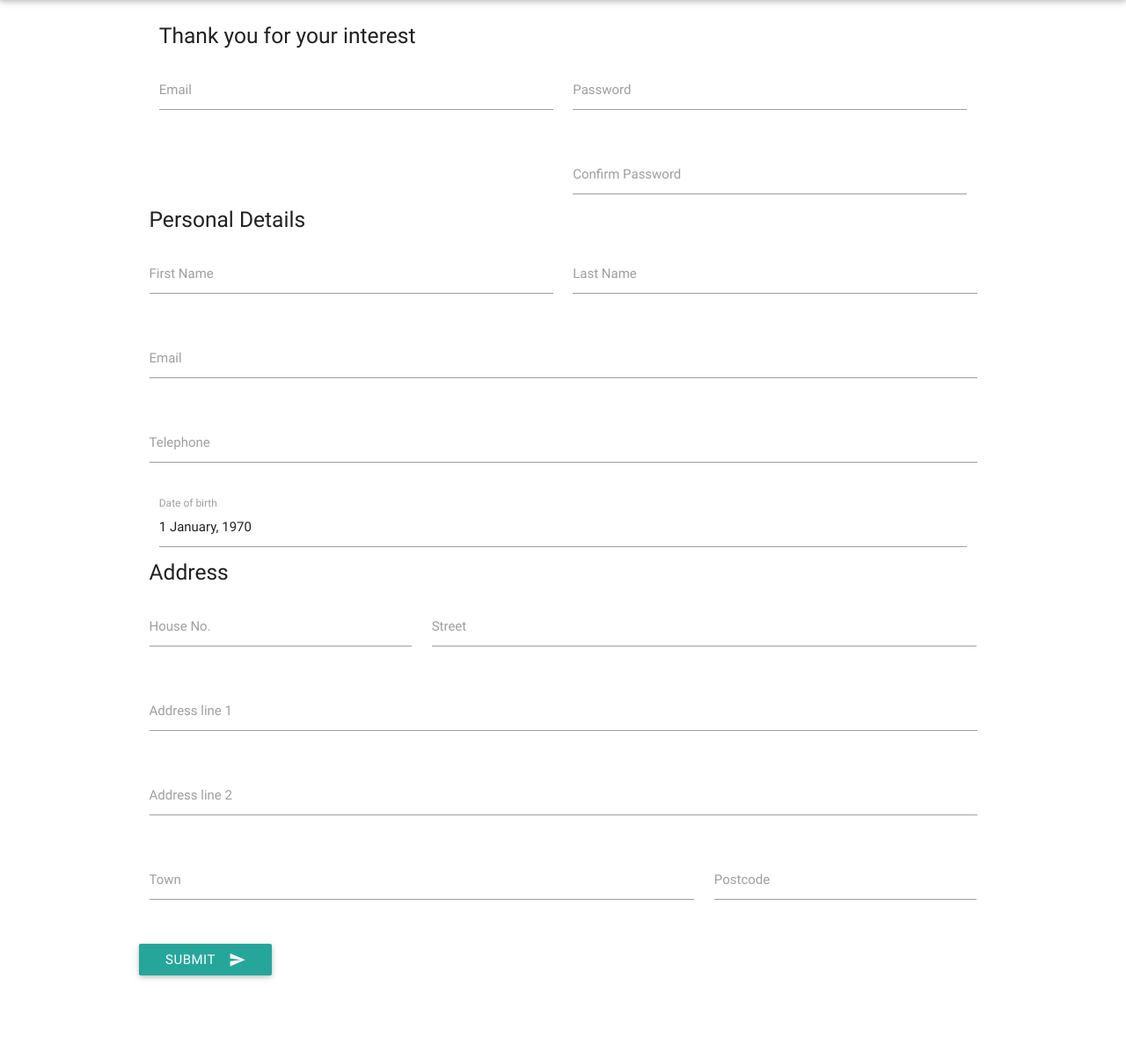
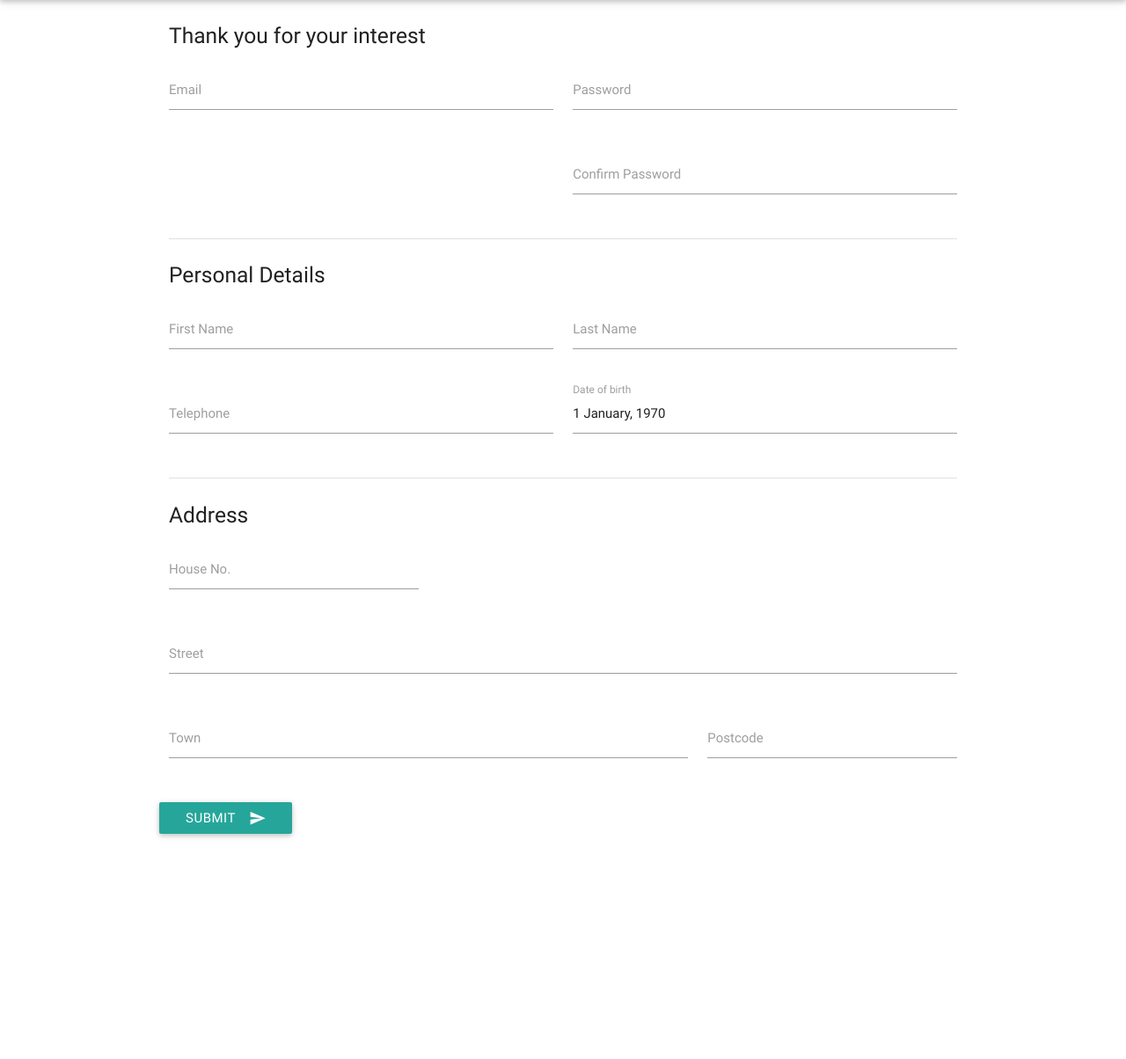
Before and after one commit to CFGLondon/team-2, a PHP site: page /register.php in a window 1280 px wide. Shown: the part 64-1268 px from the top of the page at 88% size. After the commit the page ends 1017 px from the top, so only its background shows below. Run offline with PHP 8.4, Linux system fonts and the light colour scheme; some libraries are stand-ins or nearby versions.

Commit message:
Updated register.php

```diff
--- a/src/register.php
+++ b/src/register.php
@@ -16,10 +16,8 @@
     </nav>
 </header>
 
+<main>
     <div class="container">
-  <div class="row">
-    <form class="col s12" action="php/UserRegister.php" method="post">
-
         <div class="row">
             <form class="col s12">
                 <div class="section">
@@ -39,6 +37,10 @@
                             <input name="confirmpassword" type="password" class="validate">
                             <label for="confirmpassword">Confirm Password</label>
                         </div>
+
+                    </div>
+                </div>
+                <div class="divider"></div>
                 <div class="section">
                     <h5>Personal Details</h5>
                     <div class="row">
@@ -52,47 +54,29 @@
                         </div>
                     </div>
                     <div class="row">
-        <div class="input-field col s12">
-          <input name="email" type="email" class="validate">
-          <label for="email">Email</label>
+                        <div class="input-field col s6">
+                            <input name="telephone" type="tel" class="validate">
+                            <label for="telephone">Telephone</label>
+                        </div>
+                        <div class="input-field col s6">
+                            <input name="dob" type="date" class="datepicker">
+                            <label for="dob">Date of birth</label>
+                        </div>
+                    </div>
+                </div>
+                <div class="divider"></div>
+                <div class="section">
+                    <h5>Address</h5>
+                    <div class="row">
+                        <div class="input-field col s4">
+                            <input name="houseno" type="number" class="validate">
+                            <label for="houseno">House No.</label>
                         </div>
                     </div>
                     <div class="row">
                         <div class="input-field col s12">
-          <input name="telephone" type="text" class="validate">
-          <label for="telephone">Telephone</label>
-        </div>
-      </div>
-	 <div class="input-field col s12">
-		<input name="dob" type="date" class="datepicker">
-        <label for="dob">Date of birth</label>
-	 </div>
-	 </div>
-
-  <div class="divider"></div>
-  <div class="section">
-    <h5>Address</h5>
-
-	<div class="row">
-        <div class="input-field col s4">
-          <input name="houseno" type="text" class="validate">
-          <label for="houseno">House No.</label>
-        </div>
-        <div class="input-field col s8">
                             <input name="street" type="text" class="validate">
                             <label for="street">Street</label>
-        </div>
-      </div>
-      <div class="row">
-        <div class="input-field col s12">
-          <input name="address1" type="email" class="validate">
-          <label for="address1">Address line 1</label>
-        </div>
-      </div>
-      <div class="row">
-        <div class="input-field col s12">
-          <input name="address2" type="email" class="validate">
-          <label for="address2">Address line 2</label>
                         </div>
                     </div>
                     <div class="row">
@@ -106,16 +90,16 @@
                         </div>
                     </div>
                 </div>
-
                 <div class="row">
-			<button class="btn waves-effect waves-light" type="submit" name="action">Submit
+                    <button class="btn waves-effect waves-light" type="submit"
+                            name="action">Submit
                         <i class="material-icons right">send</i>
                     </button>
                 </div>
             </form>
         </div>
     </div>
-
+</main>
 <!-- Compiled and minified JavaScript -->
 <script src="https://code.jquery.com/jquery-2.1.1.min.js"></script>
 <script src="js/materialize.min.js"></script>
```
Lines whose indentation alone changed are shown as unchanged.
